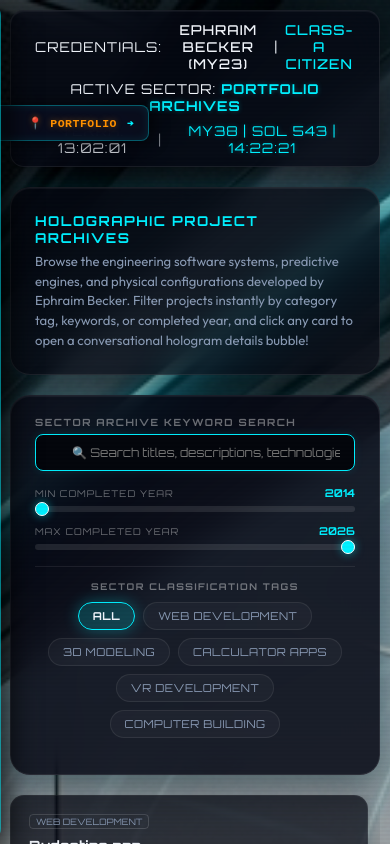
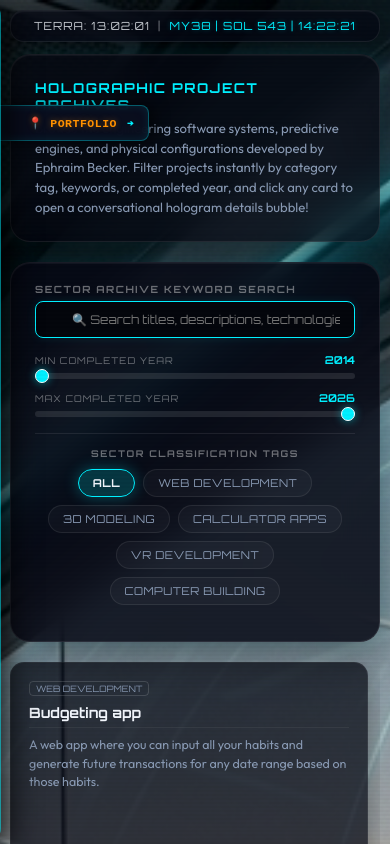
Before and after one commit to EphraimB/ephraim-becker-v3, a Next.js app: page /portfolio in a window 390 px wide. Shown: the top 844 px of the page. Built offline with nearby package versions, Linux system fonts and the light colour scheme.

Commit message:
feat: enhance mobile layout and visibility by adjusting system HUD bar styles and hiding unnecessary elements

```diff
--- a/app/portfolio/page.js
+++ b/app/portfolio/page.js
@@ -238,6 +238,7 @@ export default function PortfolioDome() {
                   value={searchQuery}
                   onChange={(e) => setSearchQuery(e.target.value)}
                   className="net-input"
+                  suppressHydrationWarning
                   style={{
                     width: '100%',
                     background: '#04060c',
--- a/styles/global.css
+++ b/styles/global.css
@@ -487,9 +487,25 @@ body {
     height: auto;
   }
   .system-hud-bar {
-    flex-direction: column;
-    gap: 8px;
-    text-align: center;
+    flex-direction: row !important;
+    justify-content: center !important;
+    align-items: center !important;
+    padding: 8px 12px !important;
+    font-size: 0.72rem !important;
+    gap: 10px !important;
+    margin-bottom: 12px !important;
+  }
+  .hud-citizen-info {
+    display: none !important; /* Hide credentials on mobile to eliminate clutter */
+  }
+  .hud-sector-indicator {
+    display: none !important; /* Hide active sector on mobile to prevent truncation clutter */
+  }
+  .hud-clock-info {
+    font-size: 0.7rem !important;
+    white-space: nowrap !important;
+    flex-shrink: 0 !important;
+    text-align: center !important;
   }
   .map-nav-header {
     padding: 10px;
```
